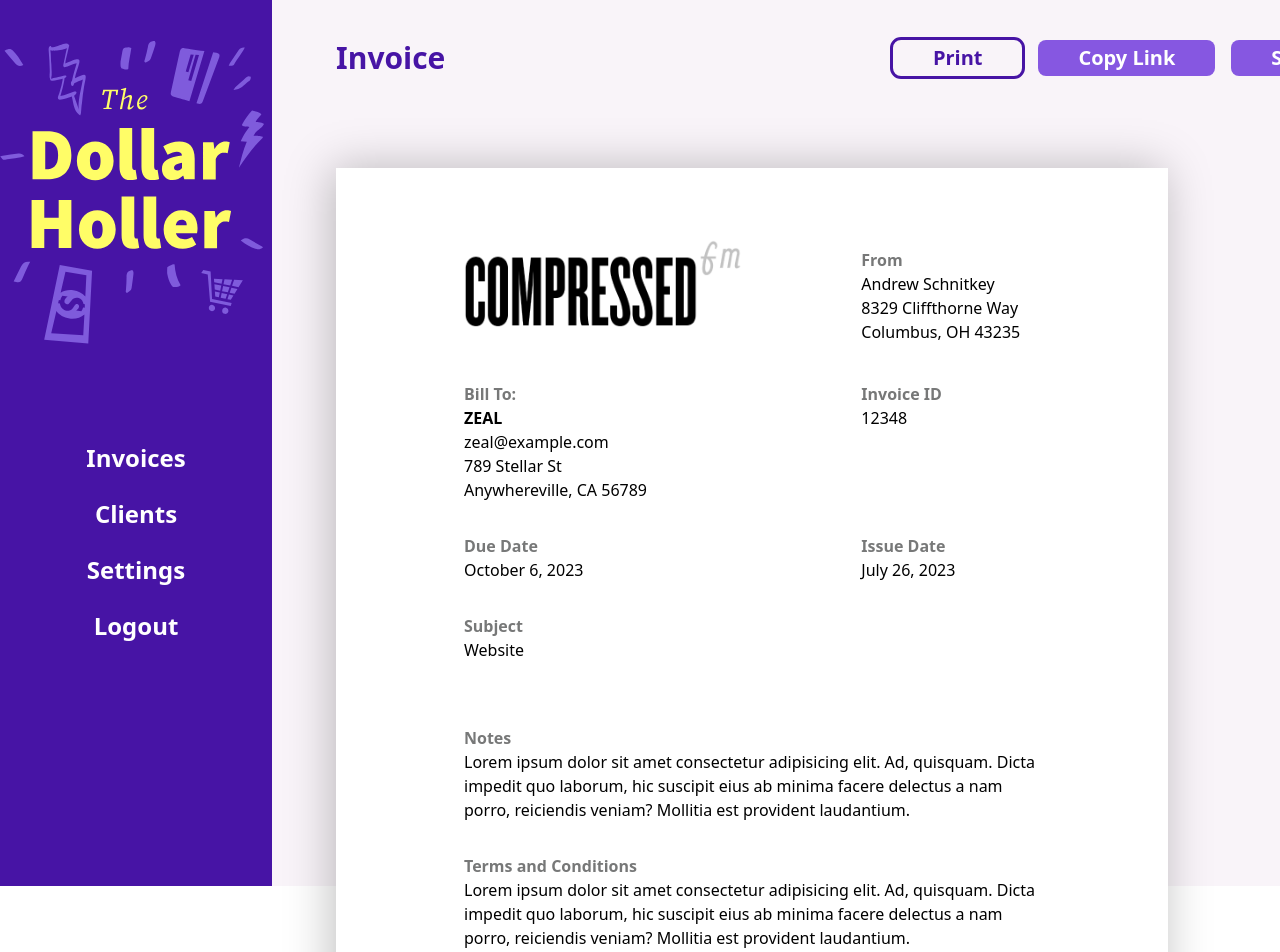
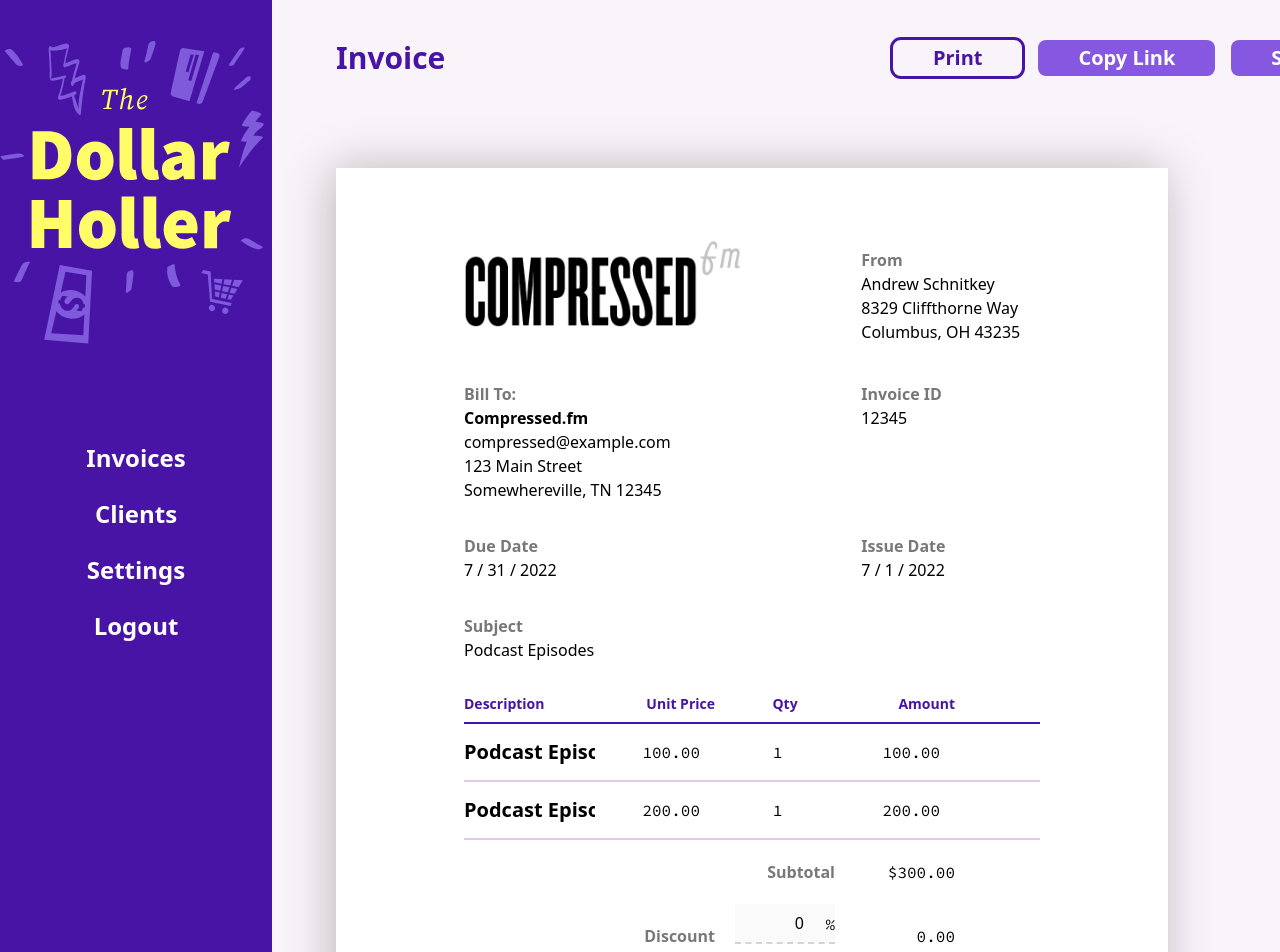
Before and after one commit to aschnitkey/dollarHoller, a SvelteKit app: page /invoices/1 in a window 1280 px wide. Shown: the top 952 px of the page. Built offline with nearby package versions, Linux system fonts and the light colour scheme.

Commit message:
lesson 41 10:30

```diff
--- a/src/app.css
+++ b/src/app.css
@@ -37,6 +37,12 @@
 	textarea:focus,
 	select:focus {
 		@apply border-2 border-lavenderIndigo outline-none;
+	}
+
+	input[type='number']:disabled {
+		@apply appearance-none;
+		-moz-appearance: textfield;
+		-webkit-appearance: none;
 	}
 
 	svg {
--- a/src/lib/utils/dateHelpers.ts
+++ b/src/lib/utils/dateHelpers.ts
@@ -19,7 +19,7 @@ export const splitDate = (inputDate: string): string[] => {
  */
 export const convertDateFormat = (inputDate: string): string => {
 	const [year, month, day] = splitDate(inputDate);
-	return `${parseInt(month)}-${parseInt(day)}-${parseInt(year)}`;
+	return `${parseInt(month)} / ${parseInt(day)} / ${parseInt(year)}`;
 };
 
 /**
--- a/src/routes/(dashboard)/invoices/LineItemRow.svelte
+++ b/src/routes/(dashboard)/invoices/LineItemRow.svelte
@@ -8,6 +8,7 @@
 	export let lineItem: LineItems;
 	export let canDelete: boolean = false;
 	export let isRequired: boolean = false;
+	export let isEditable: boolean = true;
 
 	let unitPrice: string = twoDecimals(lineItem.amount / lineItem.quantity);
 	let amount: string = twoDecimals(lineItem.amount);
@@ -25,6 +26,7 @@
 			class="line-item"
 			type="text"
 			name="description"
+			disabled={!isEditable}
 			bind:value={lineItem.description}
 			required={isRequired}
 		/>
@@ -38,6 +40,7 @@
 			name="unitPrice"
 			step="0.01"
 			min="0"
+			disabled={!isEditable}
 			bind:value={unitPrice}
 			on:blur={() => {
 				unitPrice = twoDecimals(Number(unitPrice));
@@ -54,6 +57,7 @@
 			type="number"
 			name="quantity"
 			min="0"
+			disabled={!isEditable}
 			bind:value={lineItem.quantity}
 			on:blur={() => {
 				dispatch('updateLineItem');
@@ -76,7 +80,7 @@
 	</div>
 
 	<div class="trash">
-		{#if canDelete}
+		{#if canDelete && isEditable}
 			<button
 				on:click|preventDefault={() => {
 					dispatch('removeLineItem', lineItem.id);
--- a/src/routes/(dashboard)/invoices/LineItemRows.svelte
+++ b/src/routes/(dashboard)/invoices/LineItemRows.svelte
@@ -7,6 +7,7 @@
 
 	export let lineItems: LineItems[] | undefined = undefined;
 	export let discount: number = 0;
+	export let isEditable: boolean = true;
 	let dispatch = createEventDispatcher();
 	let subtotal: string = '0.00';
 	let discountedAmount: string = '$0.00';
@@ -40,6 +41,7 @@
 			on:removeLineItem
 			on:updateLineItem
 			isRequired={index === 0}
+			{isEditable}
 		/>
 	{/each}
 {:else}
@@ -48,6 +50,7 @@
 
 <div class="invoice-line-item">
 	<div class="col-span-1 sm:col-span-2">
+		{#if isEditable}
 			<Button
 				label="+ Line Item"
 				style="textOnly"
@@ -56,6 +59,7 @@
 				}}
 				isAnimated={false}
 			/>
+		{/if}
 	</div>
 
 	<div class="py-5 font-bold text-right text-monsoon">Subtotal</div>
@@ -71,6 +75,7 @@
 			name="discount"
 			min="0"
 			max="100"
+			disabled={!isEditable}
 			bind:value={discount}
 			on:change={() => {
 				dispatch('updateDiscount', { discount });
--- a/src/routes/(dashboard)/invoices/[id]/+page.svelte
+++ b/src/routes/(dashboard)/invoices/[id]/+page.svelte
@@ -1,5 +1,10 @@
 <script lang="ts">
 	import Button from '$lib/components/Button.svelte';
+	import { convertDateFormat } from '$lib/utils/dateHelpers';
+	import da from 'date-fns/locale/da';
+	import LineItemRows from '../LineItemRows.svelte';
+
+	export let data: { invoice: Invoice };
 
 	const printInvoice = () => {
 		console.log('printing');
@@ -52,54 +57,56 @@
 	<div class="col-span-3">
 		<div class="label">Bill To:</div>
 		<p>
-			<strong>ZEAL</strong><br />
-			zeal@example.com<br />
-			789 Stellar St<br />
-			Anywhereville, CA 56789
+			<strong>{data.invoice.client.name}</strong><br />
+			{data.invoice.client.email}<br />
+			{data.invoice.client.street}<br />
+			{data.invoice.client.city}, {data.invoice.client.state}
+			{data.invoice.client.zip}
 		</p>
 	</div>
 
 	<div class="col-span-2 col-start-5">
 		<div class="label">Invoice ID</div>
-		<p>12348</p>
+		<p>{data.invoice.invoiceNumber}</p>
 	</div>
 
 	<div class="col-span-3">
 		<div class="label">Due Date</div>
-		<p>October 6, 2023</p>
+		<p>{convertDateFormat(data.invoice.dueDate)}</p>
 	</div>
 
 	<div class="col-span-2 col-start-5">
 		<div class="label">Issue Date</div>
-		<p>July 26, 2023</p>
+		<p>{convertDateFormat(data.invoice.issueDate)}</p>
 	</div>
 
 	<div class="col-span-6">
 		<div class="label">Subject</div>
-		<p>Website</p>
+		<p>{data.invoice.subject}</p>
 	</div>
 
 	<div class="col-span-6">
-		<!-- Issue Date -->
+		<!-- Line Items -->
+		<LineItemRows lineItems={data.invoice.lineItems} isEditable={false} />
 	</div>
 
+	{#if data.invoice.notes}
 		<div class="col-span-6">
 			<div class="label">Notes</div>
 			<p>
-			Lorem ipsum dolor sit amet consectetur adipisicing elit. Ad, quisquam. Dicta impedit quo
-			laborum, hic suscipit eius ab minima facere delectus a nam porro, reiciendis veniam? Mollitia
-			est provident laudantium.
+				{data.invoice.notes}
 			</p>
 		</div>
+	{/if}
 
+	{#if data.invoice.terms}
 		<div class="col-span-6">
 			<div class="label">Terms and Conditions</div>
 			<p>
-			Lorem ipsum dolor sit amet consectetur adipisicing elit. Ad, quisquam. Dicta impedit quo
-			laborum, hic suscipit eius ab minima facere delectus a nam porro, reiciendis veniam? Mollitia
-			est provident laudantium.
+				{data.invoice.terms}
 			</p>
 		</div>
+	{/if}
 </div>
 
 <style lang="postcss">
--- a/src/routes/(dashboard)/invoices/[id]/+page.ts
+++ b/src/routes/(dashboard)/invoices/[id]/+page.ts
@@ -9,6 +9,5 @@ interface Props {
 export function load({ params }: Props) {
 	const id = params?.id;
 	const invoice = getInvoiceById(id);
-	console.log({ invoice });
-	return invoice;
+	return { invoice };
 }
```
Lines whose indentation alone changed are shown as unchanged.
